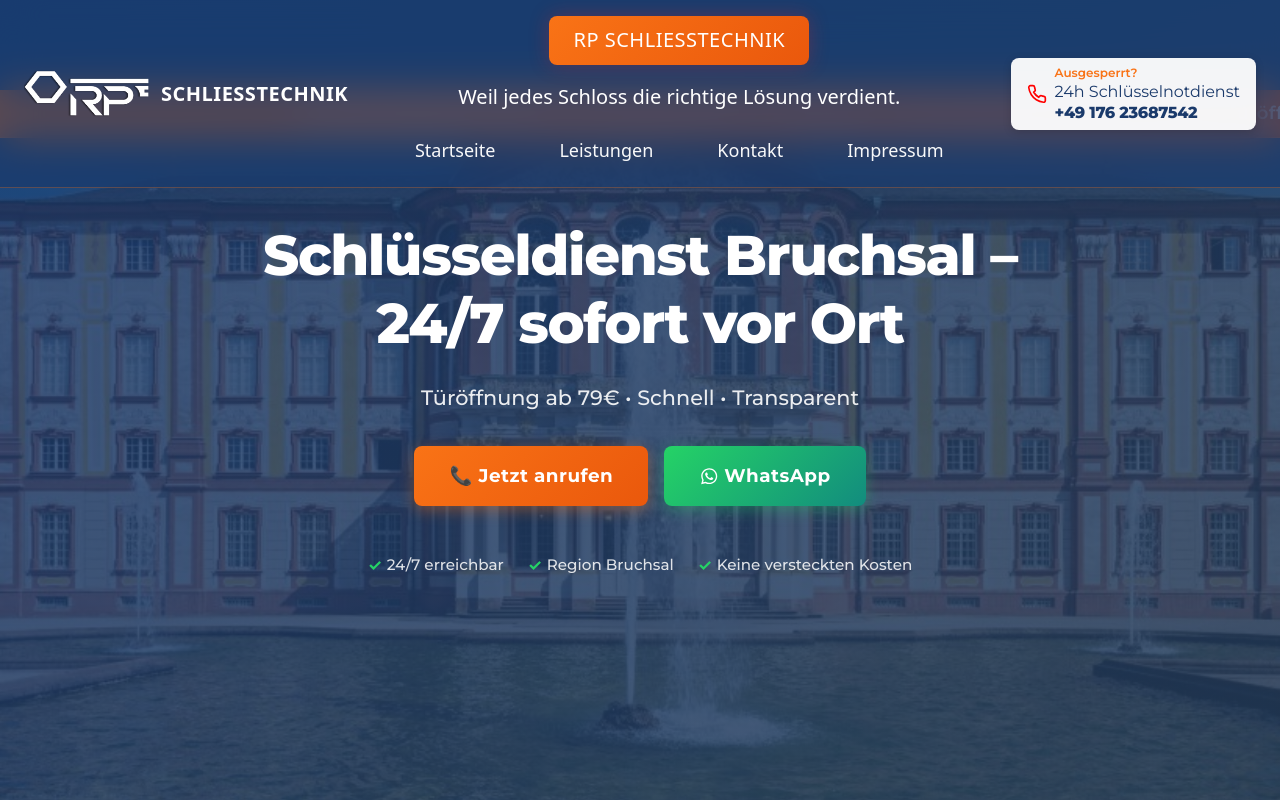
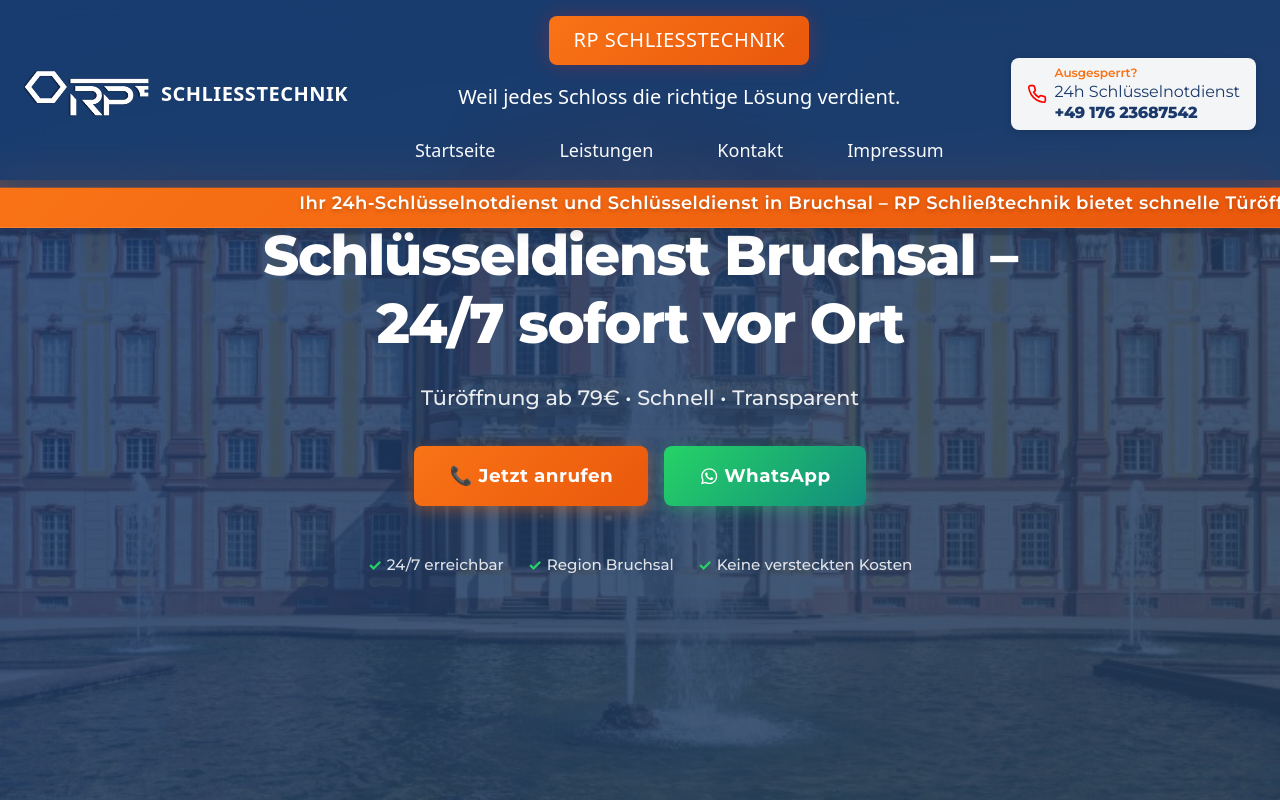
Before and after one commit to OGDeniz/RP-Schliesstechnik, a Next.js app: page / in a window 1280 px wide. Shown: the top 800 px of the page. Built offline with nearby package versions, Linux system fonts and the light colour scheme; no server answers.

Commit message:
feat: Anpassung der Position der Claimbar und Verbesserung der tsconfig.json für bessere Typenunterstützung

```diff
--- a/styles/claimbar.module.css
+++ b/styles/claimbar.module.css
@@ -4,7 +4,7 @@
 
 .claimbar {
   position: fixed;
-  top: 90px;
+  top: 180px;
   /* Under Navigation */
   left: 0;
   width: 100%;
@@ -68,8 +68,8 @@
 
 @media (max-width: 768px) {
   .claimbar {
-    top: 80px;
-    /* Adjusted for smaller nav on tablet */
+    top: 82px;
+    /* Adjusted for smaller nav on tablet (desktopMenu hidden) */
     height: 2.5rem;
   }
 
```
Also changed, not shown: tsconfig.json (+14 -3 lines).
